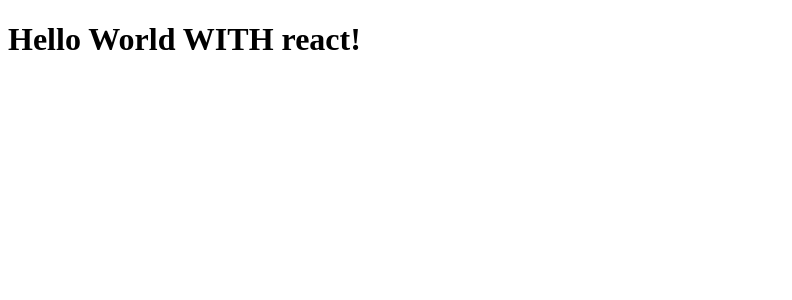
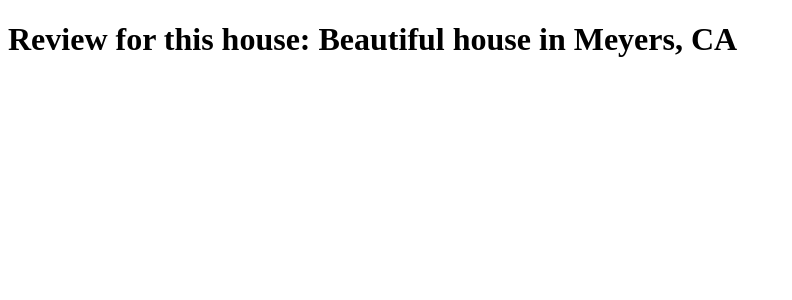
Before and after one commit to nmendozavd/reviews, a React app: page / in a window 1280 px wide. Shown: the top 300 px of the page, without its empty margins (0-792 px from the left). Built offline with nearby package versions, Linux system fonts and the light colour scheme; the HTML template or start-up script is replaced by a standard one.

Commit message:
Finish to setup testing enviroment

```diff
--- /dev/null
+++ b/client/src/components/App.jsx
@@ -0,0 +1,9 @@
+import React from 'react';
+
+const App = function (props) {
+  return (
+    <h1>Review for this house: {props.houseTitle}</h1>
+  )
+}
+
+export default App;
--- a/client/src/index.jsx
+++ b/client/src/index.jsx
@@ -1,7 +1,9 @@
 import ReactDOM from 'react-dom';
 import React from 'react';
+import App from './components/App.jsx';
 
 ReactDOM.render(
-  <h1>Hello World WITH react!</h1>,
+  // <h1>Hello World WITH react!</h1>,
+  <App houseTitle="Beautiful house in Meyers, CA" />,
   document.getElementById('app')
 );
```
Also changed, not shown: package.json (+7 -1 lines), 2 other files (tests, documents, lock files or other folders).
